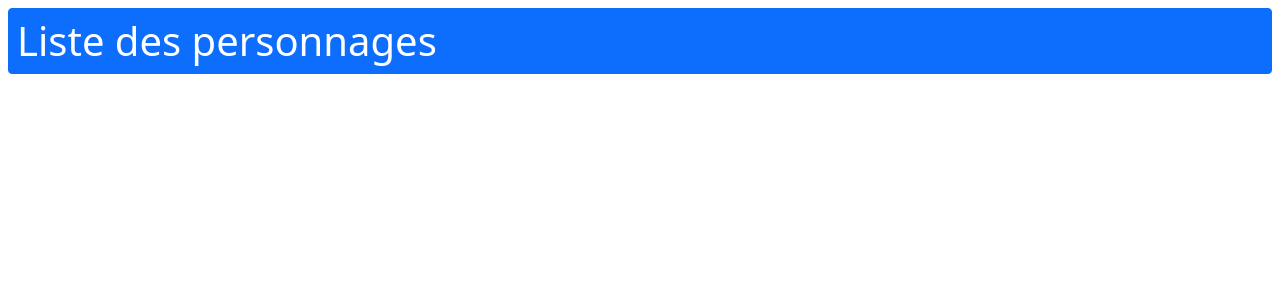
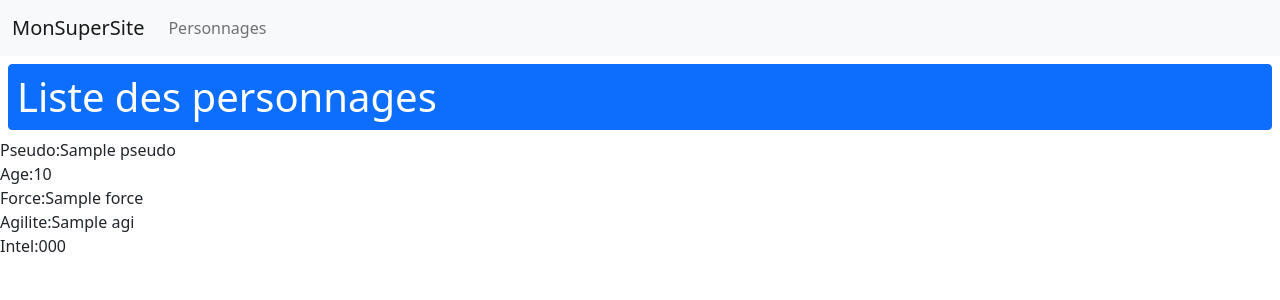
Before and after one commit to islemoueslati/Applications-symfony4, a Symfony app: template templates/personnage/persos.html.twig in a window 1280 px wide. Shown: the top 300 px of the page. Run offline with Twig, Linux system fonts and the light colour scheme; the template is opened without the code that fills it: most values are stand-ins (such as "Sample title", 1, 10 or a date in 2020); some libraries are stand-ins or nearby versions.

Commit message:
manipulation navbar

```diff
--- a/templates/base.html.twig
+++ b/templates/base.html.twig
@@ -7,6 +7,7 @@
         {% block stylesheets %}{% endblock %}
     </head>
     <body>
+        {% include "menu.html.twig" %}
         <h1 class="rounded border border-primary bg-primary p-2 m-2 text-white">{% block monTitre %}{% endblock %}</h1>
         {% block body %}{% endblock %}
         {% block javascripts %}{% endblock %}
--- /dev/null
+++ b/templates/menu.html.twig
@@ -0,0 +1,18 @@
+<nav class="navbar navbar-expand-lg navbar-light bg-light">
+    <div class="container-fluid">
+        <a class="navbar-brand" href="#">MonSuperSite</a>
+        <button class="navbar-toggler" type="button" data-bs-toggle="collapse" data-bs-target="#navbarSupportedContent" aria-controls="navbarSupportedContent" aria-expanded="false" aria-label="Toggle navigation">
+            <span class="navbar-toggler-icon"></span>
+        </button>
+        <div class="collapse navbar-collapse" id="navbarSupportedContent">
+            <ul class="navbar-nav me-auto mb-2 mb-lg-0">
+                <li class="nav-item">
+                    <a class="nav-link" href="persos">Personnages</a>
+                </li>
+
+
+            </ul>
+
+        </div>
+    </div>
+</nav>
--- a/templates/personnage/persos.html.twig
+++ b/templates/personnage/persos.html.twig
@@ -5,4 +5,10 @@
 {% block monTitre %}
     Liste des personnages
 {% endblock %}
-{% block body %}{% endblock %}
+{% block body %}
+    <div>Pseudo:{{ pseudo }}</div>
+    <div>Age:{{ Age }}</div>
+    <div>Force:{{ carac.force }}</div>
+    <div>Agilite:{{ carac.Agi }}</div>
+    <div>Intel:{{ carac.intel}}</div>
+{% endblock %}
```
Also changed, not shown: src/Controller/PersonnageController.php (+7 -1 lines).
